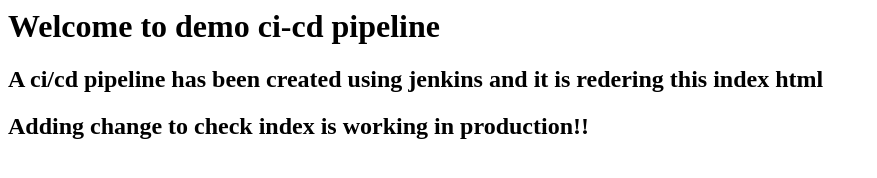
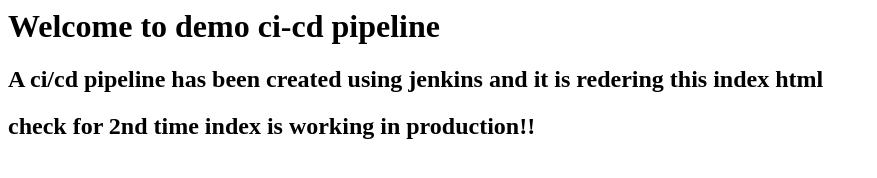
Before and after one commit to shiv-N/demoWebsite, a plain HTML site: page index.html in a window 1280 px wide. Shown: the whole page, without its empty margins (0-877 px from the left). Drawn offline with Linux system fonts and the light colour scheme.

Commit message:
running instace for 2nd time

```diff
--- a/index.html
+++ b/index.html
@@ -3,6 +3,6 @@
 <body>
 <h1> Welcome to demo ci-cd pipeline </h1>
 <h2> A ci/cd pipeline has been created using jenkins and it is redering this index html</h2>
-<h2> Adding change to check index is working in production!!</h2>
+<h2> check for 2nd time index is working in production!!</h2>
 </body>
 </html>
```
